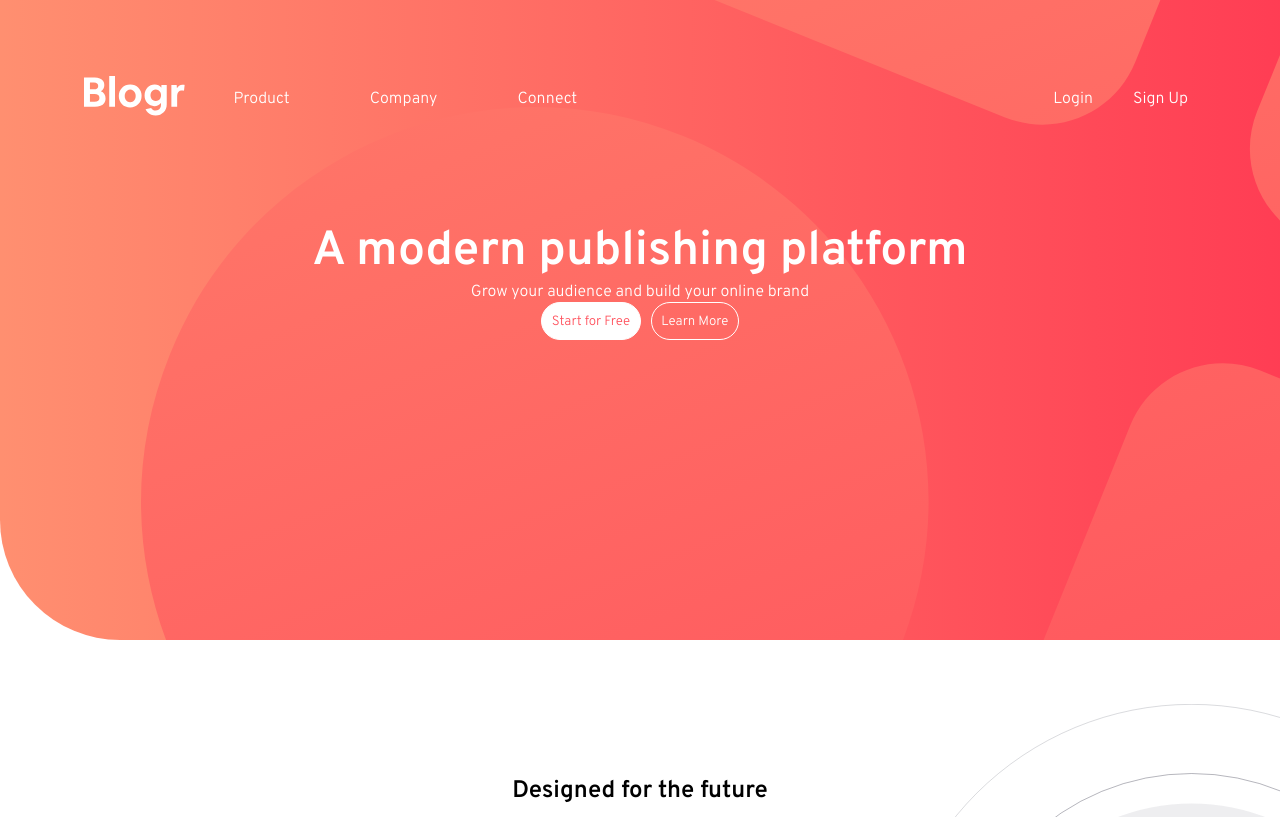
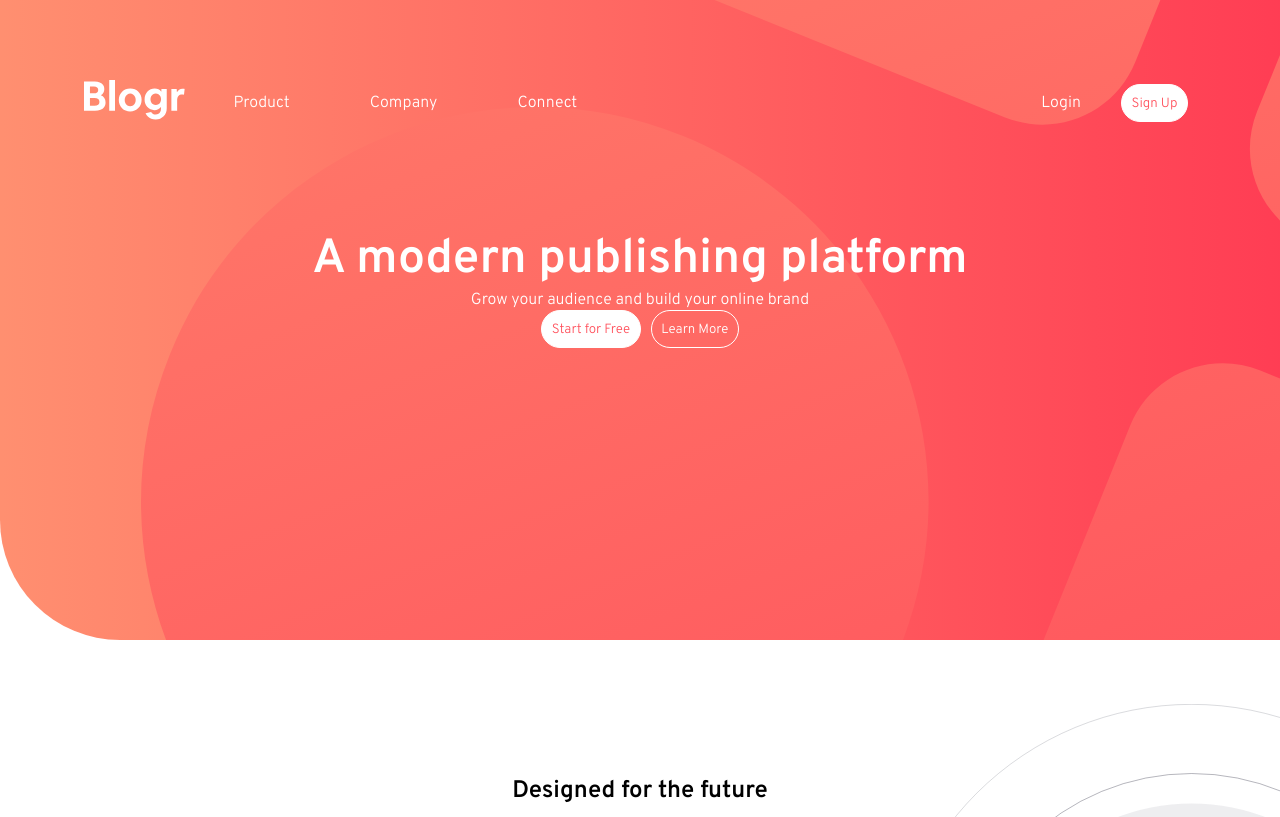
Before and after one commit to LucasDoCouto/blogr-landing-page, a plain HTML site: page index.html in a window 1280 px wide. Shown: the top 817 px of the page. Drawn offline with Linux system fonts and the light colour scheme.

Commit message:
sign up button

```diff
--- a/index.html
+++ b/index.html
@@ -84,7 +84,7 @@
       </div>
       <div class="menuLogin">
         <a href="#">Login</a>
-        <a href="#">Sign Up</a>
+        <button class="ctaLeft">Sign Up</button>
       </div>
 
       <!-- <div class="menuGrid">
```
Also changed, not shown: 1 other file.
